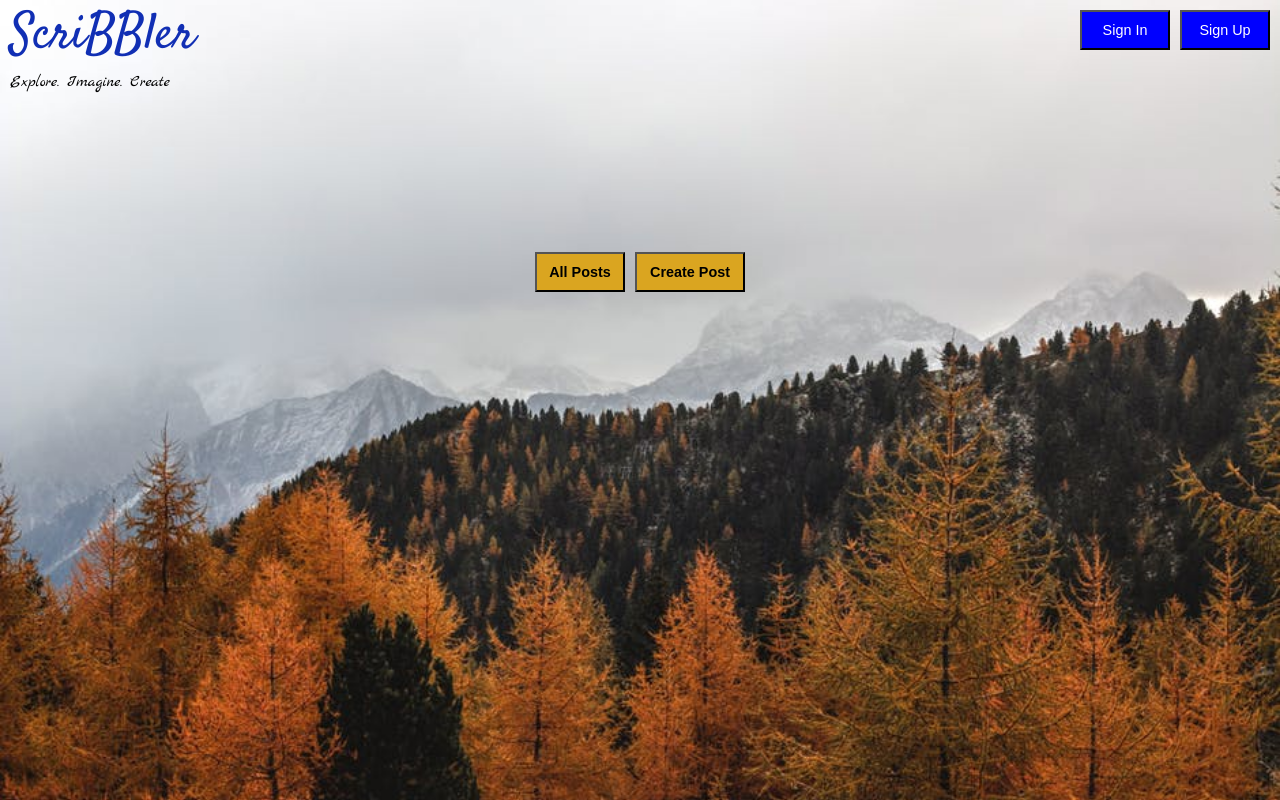
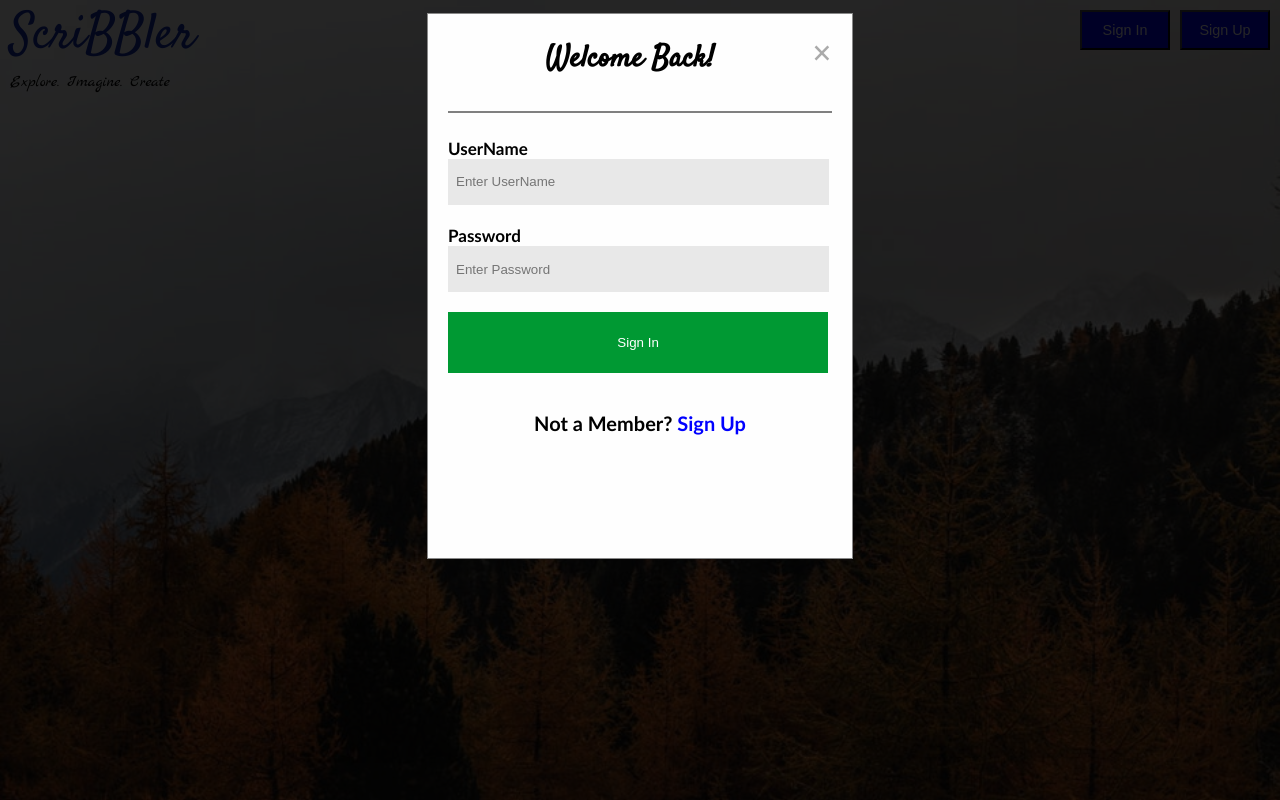
Before and after one commit to guptayogansh/UpGrad_project1, a plain HTML site: page index.html in a window 1280 px wide. Both pictures are taken after a click on the button "Sign In". Drawn offline with Linux system fonts and the light colour scheme.

Commit message:
SignIn Front end and modal switching

```diff
--- a/css/header.css
+++ b/css/header.css
@@ -18,7 +18,7 @@ margin: 10px 10px 0px 10px;
     }
 
 
-    .signInFirst,.signUpFirst {
+    .signIn,.signUp {
         width: 90px;
         padding: 10px;
         cursor: pointer;
@@ -66,7 +66,7 @@ margin: 10px 10px 0px 10px;
 
 
 
-    .modal {
+    .modal{
         display: none; /* Hidden by default */
         position: fixed; /* Stay in place */
         z-index: 1; /* Sit on top */
@@ -79,8 +79,23 @@ margin: 10px 10px 0px 10px;
         background-color: rgba(0,0,0,0.85); /* Black w/ opacity */
       }
 
+      #signInModal{
+        display: none; /* Hidden by default */
+        position: fixed; /* Stay in place */
+        z-index: 1; /* Sit on top */
+        left: 0;
+        top: 0;
+        width: 100%; /* Full width */
+        height: 100%; /* Full height */
+        overflow: auto; /* Enable scroll if needed */
+        background-color: rgb(0,0,0); /* Fallback color */
+        background-color: rgba(0,0,0,0.85); /* Black w/ opacity */
+
+
+      }
+
       /* Modal Content/Box */
-      .SignUp-modal-content {
+      .SignUp-modal-content{
         background-color: #fefefe;
         margin: 1% auto;
         padding: 20px;
@@ -88,6 +103,17 @@ margin: 10px 10px 0px 10px;
         width: 30%;
         height: 80%; /* Could be more or less, depending on screen size */
       }
+
+      .SignIn-modal-content{
+        background-color: #fefefe;
+        margin: 1% auto;
+        padding: 20px;
+        border: 1px solid #888;
+        width: 30%;
+        height: 63%; /* Could be more or less, depending on screen size */
+
+      }
+
 
       .heading{
         display: flex;
@@ -99,7 +125,7 @@ margin: 10px 10px 0px 10px;
       }
 
       /* The Close Button */
-      .close {
+      .close,#close {
         color: #aaa;
         float: right;
         font-size: 35px;
@@ -107,11 +133,15 @@ margin: 10px 10px 0px 10px;
       }
 
       .close:hover,
-      .close:focus {
+      .close:focus,
+      #close:hover,
+      #close:focus {
         color: black;
         text-decoration: none;
         cursor: pointer;
       }
+
+
 
       hr{
           border-width: 0.5px;
@@ -152,3 +182,40 @@ margin: 10px 10px 0px 10px;
 
 
       }
+
+      .signInModal{
+        width:99%;
+          height:12%;
+          display: flex;
+          justify-content: center;
+          background: #009933;
+          color: #fff;
+          border:none;
+
+      }
+
+      .modal_bottom{
+        display: flex;
+        justify-content:center;
+        font-weight: bold;
+        font-family: 'Calibri';
+        font-size: 20px;
+        margin-top: 10%;
+      }
+
+      a{
+        text-decoration: none;
+      }
+
+     a:link {
+        color: blue;
+    }
+
+    a:visited{
+      color:blue;
+    }
+
+
+    a:hover {
+   color: rgb(202, 19, 19);
+    }
--- a/index.html
+++ b/index.html
@@ -11,6 +11,8 @@
 	<!-- Place all CSS for fonts in this file -->
     <link href='css\font.css' rel='stylesheet' type='text/css'>
 
+    <title>UpGrad Project</title>
+
 
 
 </head>
@@ -20,8 +22,8 @@
         <div class="header">
 
             <!-- Insert code for Sign Up, Sign In button here. Add code for "ScriBBler" heading and the sub-heading -->
-            <input class="signUpFirst" type="button" value="Sign Up" id="SignUp">
-            <input class="signInFirst" type="button" value="Sign In">
+            <input class="signUp" type="button" value="Sign Up" id="SignUp">
+            <input class="signIn" type="button" value="Sign In" id="SignIn">
 
             <a id="heading" class="logo-title">ScriBBler</a>
             <p class="sub-heading">Explore. Imagine. Create</p>
@@ -39,10 +41,22 @@
         </div>
     </div>
 
-    <div>
+    <div id="signInModal" class ="modal" >
 
-    	<!-- Insert code for Sign In modal here -->
 
+        <!-- Insert code for Sign In modal here -->
+        <div class="SignIn-modal-content">
+                <span id="close"> &times;</span>
+                <p class="heading">Welcome Back!</p>
+                <hr />
+                <p class="userName">UserName</p>
+                <input type="text" class="inputUserName" placeholder="Enter UserName" required/>
+                <p class="password">Password</p>
+                <input type="password" class="inputPassword" placeholder="Enter Password" required/>
+                <input type="button" value="Sign In" class="signInModal"/>
+                <p class="modal_bottom">Not a Member?&nbsp;<a href="#" id="hyperlink">Sign Up</a></p>
+
+        </div>
     </div>
 
     <div id="signUpModal" class="modal">
--- a/js/header.js
+++ b/js/header.js
@@ -12,6 +12,7 @@ btn.onclick = function() {
   modal.style.display = "block";
 }
 
+
 // When the user clicks on <span> (x), close the modal
 span.onclick = function() {
   modal.style.display = "none";
@@ -22,4 +23,27 @@ window.onclick = function(event) {
   if (event.target == modal) {
     modal.style.display = "none";
   }
+  if (event.target == signInModal) {
+    signInModal.style.display = "none";
+  }
 }
+
+var btn1 = document.getElementById("SignIn");
+btn1.onclick = function(){
+   signInModal.style.display = "block";
+}
+
+var span1 = document.getElementById("close");
+span1.onclick = function(){
+  signInModal.style.display = "none";
+
+}
+
+
+
+var link = document.getElementById("hyperlink");
+link.onclick = function(){
+  signInModal.style.display="none";
+  modal.style.display="block";
+
+}
```
